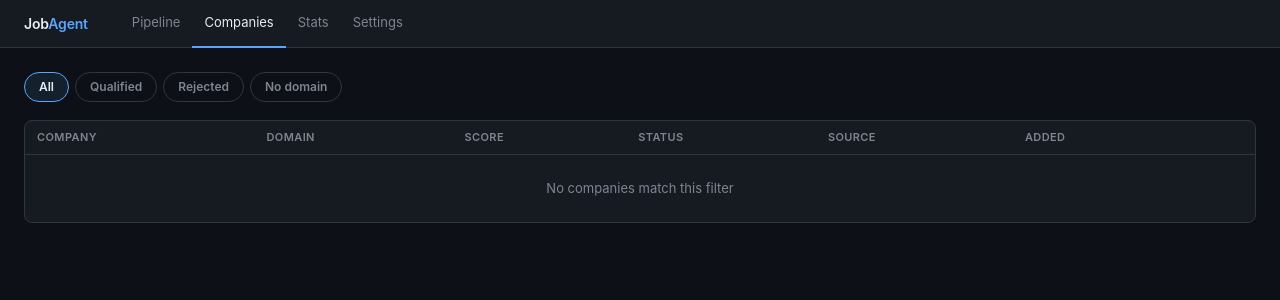
After one commit to MBouziyani/job-agent, a Flask app: page /companies in a window 1280 px wide. The commit adds this page. Shown: the top 300 px of the page. Run offline with Flask 3, Linux system fonts and the light colour scheme; data that the repository does not hold is empty.

Commit message:
Session 3 complete — Flask dashboard with kanban, stats, settings edited

```diff
--- a/dashboard/app.py
+++ b/dashboard/app.py
@@ -62,18 +62,65 @@ def pipeline():
             ORDER BY e.sent_at DESC
         """).fetchall()
 
+        all_scraped = conn.execute(
+            'SELECT * FROM companies ORDER BY created_at DESC'
+        ).fetchall()
+
         conn.close()
     except Exception as exc:
         return render_template('pipeline.html', error=str(exc),
                                discovered=[], qualified=[],
-                               email_found=[], contacted=[])
+                               email_found=[], contacted=[], all_scraped=[])
 
     return render_template('pipeline.html',
                            discovered=discovered,
                            qualified=qualified,
                            email_found=email_found,
                            contacted=contacted,
+                           all_scraped=all_scraped,
                            error=None)
+
+
+# ── companies ─────────────────────────────────────────────────────────────────
+
+@app.route('/companies')
+def companies():
+    f = request.args.get('f', 'all')
+    try:
+        conn = _db()
+        if f == 'qualified':
+            rows = conn.execute(
+                'SELECT * FROM companies WHERE qualified = 1 ORDER BY remote_score DESC'
+            ).fetchall()
+        elif f == 'rejected':
+            rows = conn.execute(
+                'SELECT * FROM companies WHERE qualified = 0 ORDER BY remote_score DESC'
+            ).fetchall()
+        elif f == 'no_domain':
+            rows = conn.execute(
+                'SELECT * FROM companies WHERE domain IS NULL ORDER BY created_at DESC'
+            ).fetchall()
+        else:
+            rows = conn.execute(
+                'SELECT * FROM companies ORDER BY created_at DESC'
+            ).fetchall()
+        conn.close()
+    except Exception as exc:
+        return render_template('companies.html', error=str(exc), rows=[], f=f)
+
+    return render_template('companies.html', rows=rows, f=f, error=None)
+
+
+@app.route('/force_qualify/<int:company_id>', methods=['POST'])
+def force_qualify(company_id):
+    try:
+        conn = _db()
+        conn.execute('UPDATE companies SET qualified = 1 WHERE id = ?', (company_id,))
+        conn.commit()
+        conn.close()
+    except Exception:
+        pass
+    return redirect(request.referrer or url_for('companies'))
 
 
 # ── settings ──────────────────────────────────────────────────────────────────
@@ -114,15 +161,23 @@ def stats():
         def scalar(sql):
             return conn.execute(sql).fetchone()[0] or 0
 
+        total     = scalar('SELECT COUNT(*) FROM companies')
+        rejected  = scalar('SELECT COUNT(*) FROM companies WHERE qualified = 0')
+        avg_score = conn.execute(
+            'SELECT AVG(remote_score) FROM companies WHERE qualified IS NOT NULL'
+        ).fetchone()[0]
+
         totals = {
-            'total':       scalar('SELECT COUNT(*) FROM companies'),
-            'qualified':   scalar('SELECT COUNT(*) FROM companies WHERE qualified = 1'),
-            'rejected':    scalar('SELECT COUNT(*) FROM companies WHERE qualified = 0'),
-            'pending':     scalar('SELECT COUNT(*) FROM companies WHERE qualified IS NULL'),
-            'with_domain': scalar('SELECT COUNT(*) FROM companies WHERE domain IS NOT NULL'),
-            'contacts':    scalar('SELECT COUNT(*) FROM contacts'),
-            'sent':        scalar("SELECT COUNT(*) FROM emails WHERE status = 'sent'"),
-            'replied':     scalar("SELECT COUNT(*) FROM emails WHERE status = 'replied'"),
+            'total':          total,
+            'qualified':      scalar('SELECT COUNT(*) FROM companies WHERE qualified = 1'),
+            'rejected':       rejected,
+            'pending':        scalar('SELECT COUNT(*) FROM companies WHERE qualified IS NULL'),
+            'with_domain':    scalar('SELECT COUNT(*) FROM companies WHERE domain IS NOT NULL'),
+            'contacts':       scalar('SELECT COUNT(*) FROM contacts'),
+            'sent':           scalar("SELECT COUNT(*) FROM emails WHERE status = 'sent'"),
+            'replied':        scalar("SELECT COUNT(*) FROM emails WHERE status = 'replied'"),
+            'rejection_rate': round(rejected / total * 100, 1) if total > 0 else 0,
+            'avg_score':      round(avg_score, 1) if avg_score is not None else 0,
         }
 
         by_source = conn.execute(
--- a/dashboard/templates/base.html
+++ b/dashboard/templates/base.html
@@ -86,6 +86,7 @@
     .by  { background: rgba(210,153,34,.15); color: var(--yellow); }
     .bo  { background: rgba(240,136,62,.15); color: var(--orange); }
     .bm  { background: rgba(125,133,144,.12); color: var(--muted); }
+    .br  { background: rgba(248,81,73,.15);  color: var(--red); }
 
     /* ── kanban ── */
     .kanban {
@@ -93,6 +94,9 @@
       grid-template-columns: repeat(4, 1fr);
       gap: 16px;
       align-items: start;
+    }
+    .kanban-5 {
+      grid-template-columns: repeat(5, 1fr);
     }
     .col {
       background: var(--surface);
@@ -111,6 +115,7 @@
       text-transform: uppercase;
       letter-spacing: .6px;
     }
+    .col-head.c-all       { color: var(--muted); }
     .col-head.c-discovered { color: var(--accent); }
     .col-head.c-qualified  { color: var(--green); }
     .col-head.c-email      { color: var(--yellow); }
@@ -188,11 +193,24 @@
       cursor: pointer;
     }
     .btn:hover { opacity: .88; }
+    .btn-sm {
+      display: inline-block;
+      padding: 3px 10px;
+      background: rgba(63,185,80,.18);
+      color: var(--green);
+      font-size: 11px;
+      font-weight: 600;
+      border: 1px solid rgba(63,185,80,.35);
+      border-radius: 5px;
+      cursor: pointer;
+      margin: 0;
+    }
+    .btn-sm:hover { background: rgba(63,185,80,.28); }
 
     /* ── stats ── */
     .stat-grid {
       display: grid;
-      grid-template-columns: repeat(4, 1fr);
+      grid-template-columns: repeat(5, 1fr);
       gap: 12px;
       margin-bottom: 28px;
     }
@@ -208,6 +226,7 @@
     .stat-value.green  { color: var(--green); }
     .stat-value.yellow { color: var(--yellow); }
     .stat-value.orange { color: var(--orange); }
+    .stat-value.red    { color: var(--red); }
 
     .section-title {
       font-size: 13px;
@@ -248,14 +267,34 @@
     }
     .domain-link { color: var(--accent); text-decoration: none; }
     .domain-link:hover { text-decoration: underline; }
+
+    /* ── companies filter tabs ── */
+    .filter-tabs {
+      display: flex;
+      gap: 6px;
+      margin-bottom: 18px;
+    }
+    .filter-tab {
+      padding: 5px 14px;
+      border-radius: 20px;
+      font-size: 12px;
+      font-weight: 600;
+      text-decoration: none;
+      color: var(--muted);
+      border: 1px solid var(--border);
+      transition: color .15s, border-color .15s, background .15s;
+    }
+    .filter-tab:hover { color: var(--text); border-color: var(--muted); }
+    .filter-tab.active { color: var(--text); border-color: var(--accent); background: rgba(88,166,255,.1); }
   </style>
 </head>
 <body>
   <nav>
     <span class="nav-brand">Job<span>Agent</span></span>
-    <a href="/pipeline" {% if request.path == '/pipeline' or request.path == '/' %}class="active"{% endif %}>Pipeline</a>
-    <a href="/stats"    {% if request.path == '/stats' %}class="active"{% endif %}>Stats</a>
-    <a href="/settings" {% if request.path == '/settings' %}class="active"{% endif %}>Settings</a>
+    <a href="/pipeline"  {% if request.path == '/pipeline' or request.path == '/' %}class="active"{% endif %}>Pipeline</a>
+    <a href="/companies" {% if request.path == '/companies' %}class="active"{% endif %}>Companies</a>
+    <a href="/stats"     {% if request.path == '/stats' %}class="active"{% endif %}>Stats</a>
+    <a href="/settings"  {% if request.path == '/settings' %}class="active"{% endif %}>Settings</a>
   </nav>
 
   <div class="page">
--- /dev/null
+++ b/dashboard/templates/companies.html
@@ -0,0 +1,82 @@
+{% extends "base.html" %}
+{% block title %}Companies — Job Agent{% endblock %}
+
+{% block content %}
+{% if error %}
+  <div class="banner banner-error">DB error: {{ error }}</div>
+{% endif %}
+
+<div class="filter-tabs">
+  <a href="/companies?f=all"       class="filter-tab {% if f == 'all' %}active{% endif %}">All</a>
+  <a href="/companies?f=qualified" class="filter-tab {% if f == 'qualified' %}active{% endif %}">Qualified</a>
+  <a href="/companies?f=rejected"  class="filter-tab {% if f == 'rejected' %}active{% endif %}">Rejected</a>
+  <a href="/companies?f=no_domain" class="filter-tab {% if f == 'no_domain' %}active{% endif %}">No domain</a>
+</div>
+
+<div class="table-wrap">
+  <table>
+    <thead>
+      <tr>
+        <th>Company</th>
+        <th>Domain</th>
+        <th>Score</th>
+        <th>Status</th>
+        <th>Source</th>
+        <th>Added</th>
+        <th></th>
+      </tr>
+    </thead>
+    <tbody>
+      {% for c in rows %}
+      <tr>
+        <td style="font-weight:500">{{ c.name }}</td>
+        <td>
+          {% if c.domain %}
+            <a class="domain-link" href="https://{{ c.domain }}" target="_blank" rel="noopener">{{ c.domain }}</a>
+          {% else %}
+            <span style="color:var(--muted)">—</span>
+          {% endif %}
+        </td>
+        <td>
+          {% if c.qualified is not none %}
+            {% if c.qualified == 1 %}
+              <span class="badge bg">{{ c.remote_score | int }}</span>
+            {% else %}
+              <span class="badge br">{{ c.remote_score | int }}</span>
+            {% endif %}
+          {% else %}
+            <span style="color:var(--muted)">—</span>
+          {% endif %}
+        </td>
+        <td>
+          {% if c.qualified is none %}
+            <span class="badge bm">pending</span>
+          {% elif c.qualified == 1 %}
+            <span class="badge bg">qualified</span>
+          {% else %}
+            <span class="badge br">rejected</span>
+          {% endif %}
+        </td>
+        <td><span class="badge bm">{{ c.source }}</span></td>
+        <td style="color:var(--muted);white-space:nowrap">
+          {% if c.created_at %}{{ c.created_at[:10] }}{% endif %}
+        </td>
+        <td>
+          {% if c.qualified == 0 %}
+          <form method="post" action="/force_qualify/{{ c.id }}" style="margin:0">
+            <button type="submit" class="btn-sm">Force qualify</button>
+          </form>
+          {% endif %}
+        </td>
+      </tr>
+      {% else %}
+      <tr>
+        <td colspan="7" style="color:var(--muted);text-align:center;padding:24px">
+          No companies match this filter
+        </td>
+      </tr>
+      {% endfor %}
+    </tbody>
+  </table>
+</div>
+{% endblock %}
```
Also changed, not shown: CLAUDE.md (+57 -12 lines), dashboard/templates/pipeline.html (+31 -1 lines), dashboard/templates/stats.html (+9 -1 lines).
